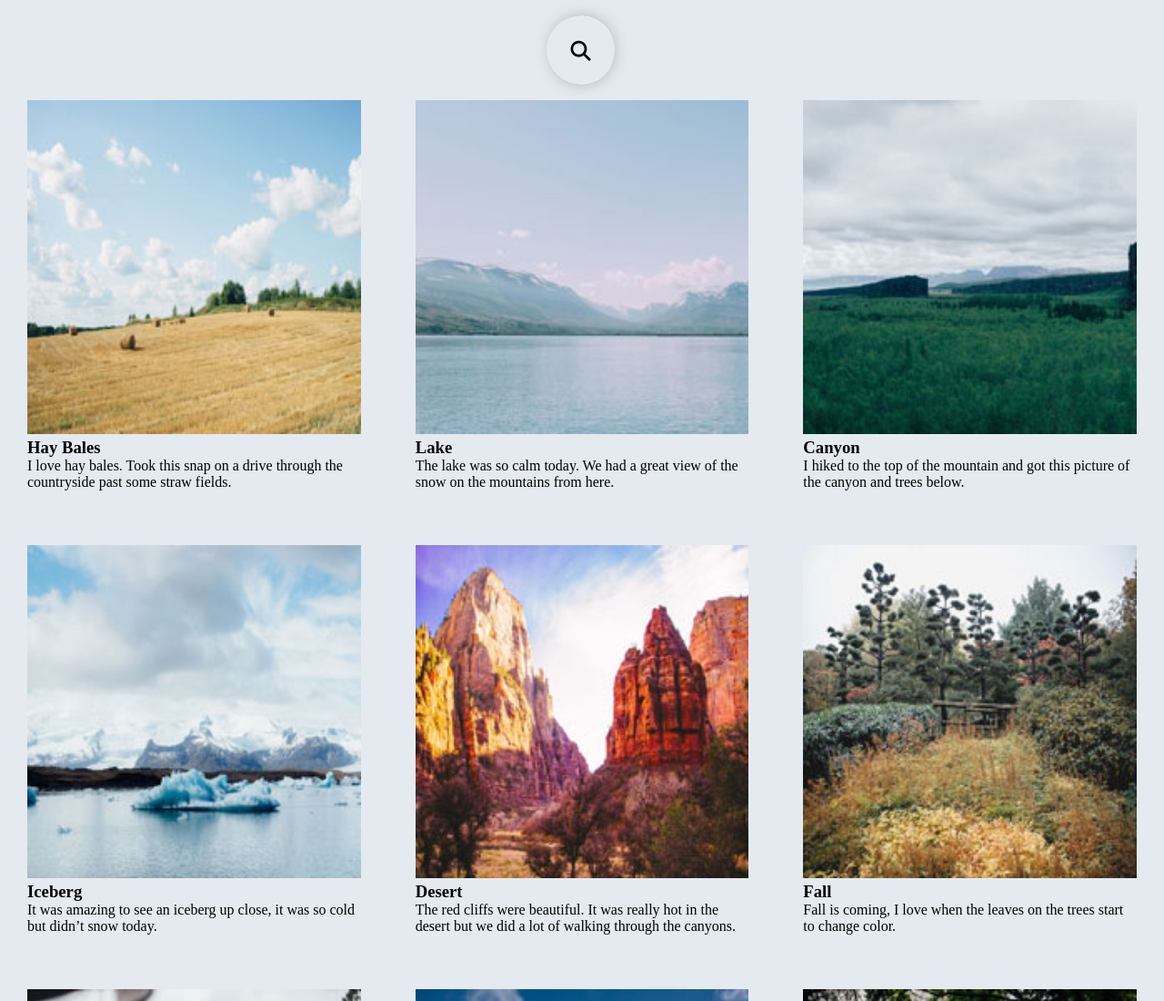
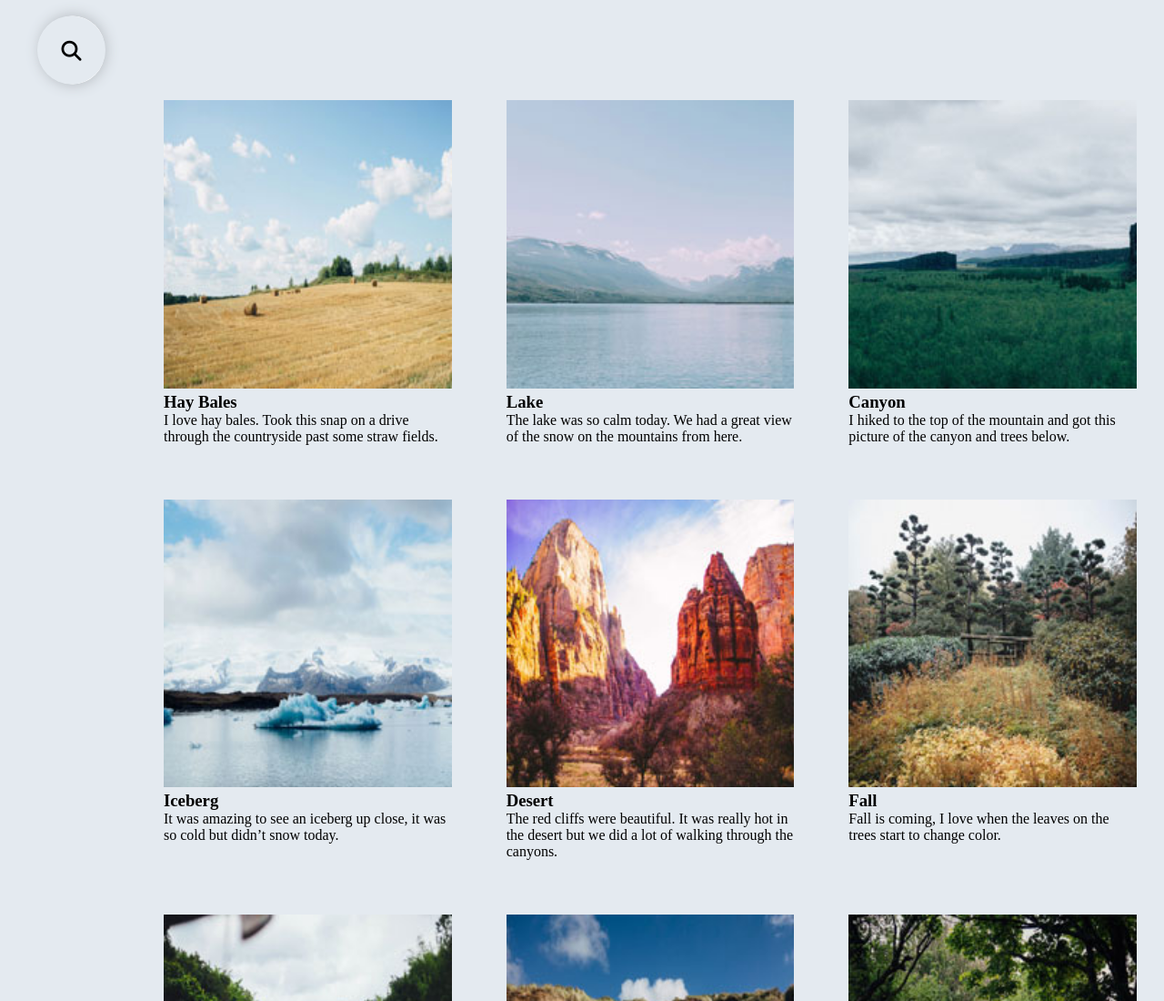
Before and after one commit to prycedom/Unit-5, a plain HTML site: page index.html in a window 1280 px wide. Shown: the top 1100 px of the page at 91% size. Drawn offline with Linux system fonts and the light colour scheme.

Commit message:
Search bar sticks but gets smooshed.

```diff
--- a/css/styles.css
+++ b/css/styles.css
@@ -11,11 +11,12 @@ body {
 }
 /* Searchbox */
 .wrapper{
-  position: absolute;
+  position: sticky;
   top: 0%;
-  left: 50%;
+  left: 40%;
   transform: translate(-50%, -50%);
   margin-top: 55px;
+  margin-left: 80px;
 }
 .searchbox{
   position: relative;
```
